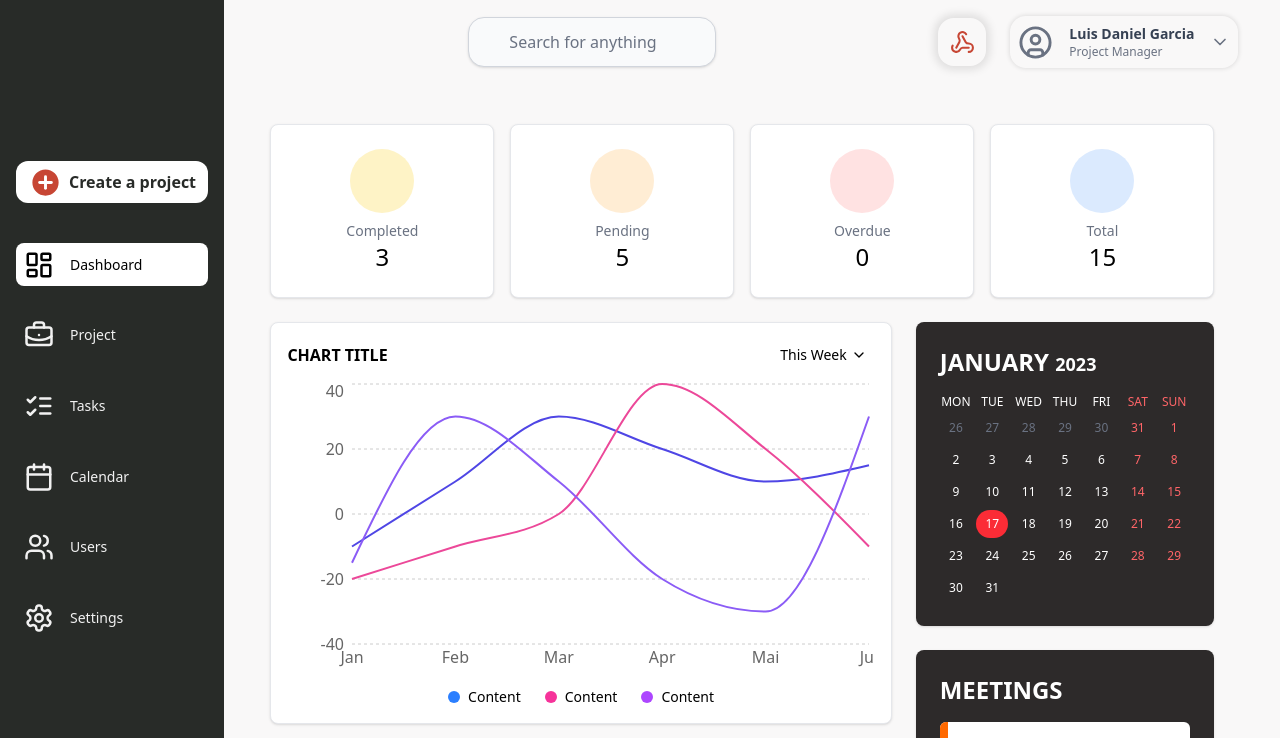
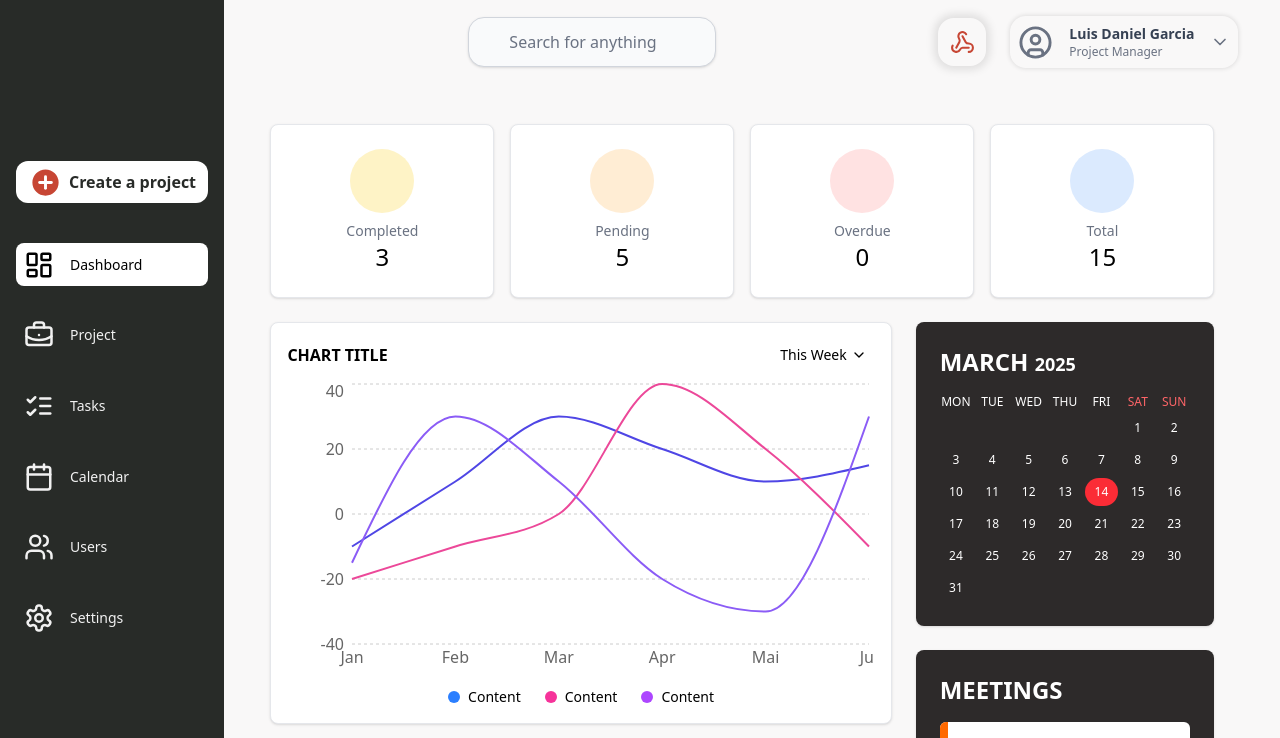
Before and after one commit to HEmilGS/OracleBot, a React (Vite) app: page / in a window 1280 px wide. Shown: the top 738 px of the page. Built offline with nearby package versions, Linux system fonts and the light colour scheme.

Commit message:
calendar

```diff
--- a/src/pages/Dashboard.tsx
+++ b/src/pages/Dashboard.tsx
@@ -206,65 +206,44 @@ export default function Dashboard() {
 
         <div className="space-y-6">
           {/* Calendar */}
-          <div className="overflow-hidden rounded-lg bg-[#2D2A2A] text-white shadow-sm">
+            <div className="overflow-hidden rounded-lg bg-[#2D2A2A] text-white shadow-sm">
             <div className="p-6">
               <h2 className="text-2xl font-bold">
-                JANUARY <span className="text-lg">2023</span>
+              {new Date().toLocaleString("default", { month: "long" }).toUpperCase()}{" "}
+              <span className="text-lg">{new Date().getFullYear()}</span>
               </h2>
               <div className="mt-4 grid grid-cols-7 gap-1 text-center text-xs">
-                <div className="font-medium">MON</div>
-                <div className="font-medium">TUE</div>
-                <div className="font-medium">WED</div>
-                <div className="font-medium">THU</div>
-                <div className="font-medium">FRI</div>
-                <div className="font-medium text-red-400">SAT</div>
-                <div className="font-medium text-red-400">SUN</div>
+              {["MON", "TUE", "WED", "THU", "FRI", "SAT", "SUN"].map((day, index) => (
+                <div
+                key={index}
+                className={`font-medium ${
+                  day === "SAT" || day === "SUN" ? "text-red-400" : ""
+                }`}
+                >
+                {day}
+                </div>
+              ))}
 
-                <div className="py-1.5 text-gray-500">26</div>
-                <div className="py-1.5 text-gray-500">27</div>
-                <div className="py-1.5 text-gray-500">28</div>
-                <div className="py-1.5 text-gray-500">29</div>
-                <div className="py-1.5 text-gray-500">30</div>
-                <div className="py-1.5 text-red-400">31</div>
-                <div className="py-1.5 text-red-400">1</div>
+              {Array.from({ length: new Date(new Date().getFullYear(), new Date().getMonth(), 1).getDay() - 1 }, (_, i) => (
+                <div key={`empty-${i}`} className="py-1.5 text-gray-500"></div>
+              ))}
 
-                <div className="py-1.5">2</div>
-                <div className="py-1.5">3</div>
-                <div className="py-1.5">4</div>
-                <div className="py-1.5">5</div>
-                <div className="py-1.5">6</div>
-                <div className="py-1.5 text-red-400">7</div>
-                <div className="py-1.5 text-red-400">8</div>
-
-                <div className="py-1.5">9</div>
-                <div className="py-1.5">10</div>
-                <div className="py-1.5">11</div>
-                <div className="py-1.5">12</div>
-                <div className="py-1.5">13</div>
-                <div className="py-1.5 text-red-400">14</div>
-                <div className="py-1.5 text-red-400">15</div>
-
-                <div className="py-1.5">16</div>
-                <div className="rounded-full bg-red-500 py-1.5">17</div>
-                <div className="py-1.5">18</div>
-                <div className="py-1.5">19</div>
-                <div className="py-1.5">20</div>
-                <div className="py-1.5 text-red-400">21</div>
-                <div className="py-1.5 text-red-400">22</div>
-
-                <div className="py-1.5">23</div>
-                <div className="py-1.5">24</div>
-                <div className="py-1.5">25</div>
-                <div className="py-1.5">26</div>
-                <div className="py-1.5">27</div>
-                <div className="py-1.5 text-red-400">28</div>
-                <div className="py-1.5 text-red-400">29</div>
-
-                <div className="py-1.5">30</div>
-                <div className="py-1.5">31</div>
+              {Array.from(
+                { length: new Date(new Date().getFullYear(), new Date().getMonth() + 1, 0).getDate() },
+                (_, i) => (
+                <div
+                  key={i}
+                  className={`py-1.5 ${
+                  i + 1 === new Date().getDate() ? "rounded-full bg-red-500" : ""
+                  }`}
+                >
+                  {i + 1}
+                </div>
+                )
+              )}
               </div>
             </div>
-          </div>
+            </div>
 
           {/* Meetings */}
           <div className="rounded-lg bg-[#2D2A2A] p-6 text-white shadow-sm">
--- a/src/pages/Tasks.tsx
+++ b/src/pages/Tasks.tsx
@@ -51,7 +51,7 @@ function Tasks({ tasks }: TasksProps) {
             <div className='h-full flex flex-col items-center p-4'>
                 <ul className="w-full ">
                     {tasks.map((task, index) => (
-                        <li key={index} className="bg-white p-2 mb-2  rounded-2xl shadow-md">
+                        <li key={index} className="bg-white h-24 p-2 mb-2  rounded-2xl shadow-md">
                             <div className='h-full flex flex-row items-center justify-start'>
                             <Lightbulb/>
                             <div className=' flex flex-col items-start justify-start ml-4'>
```
